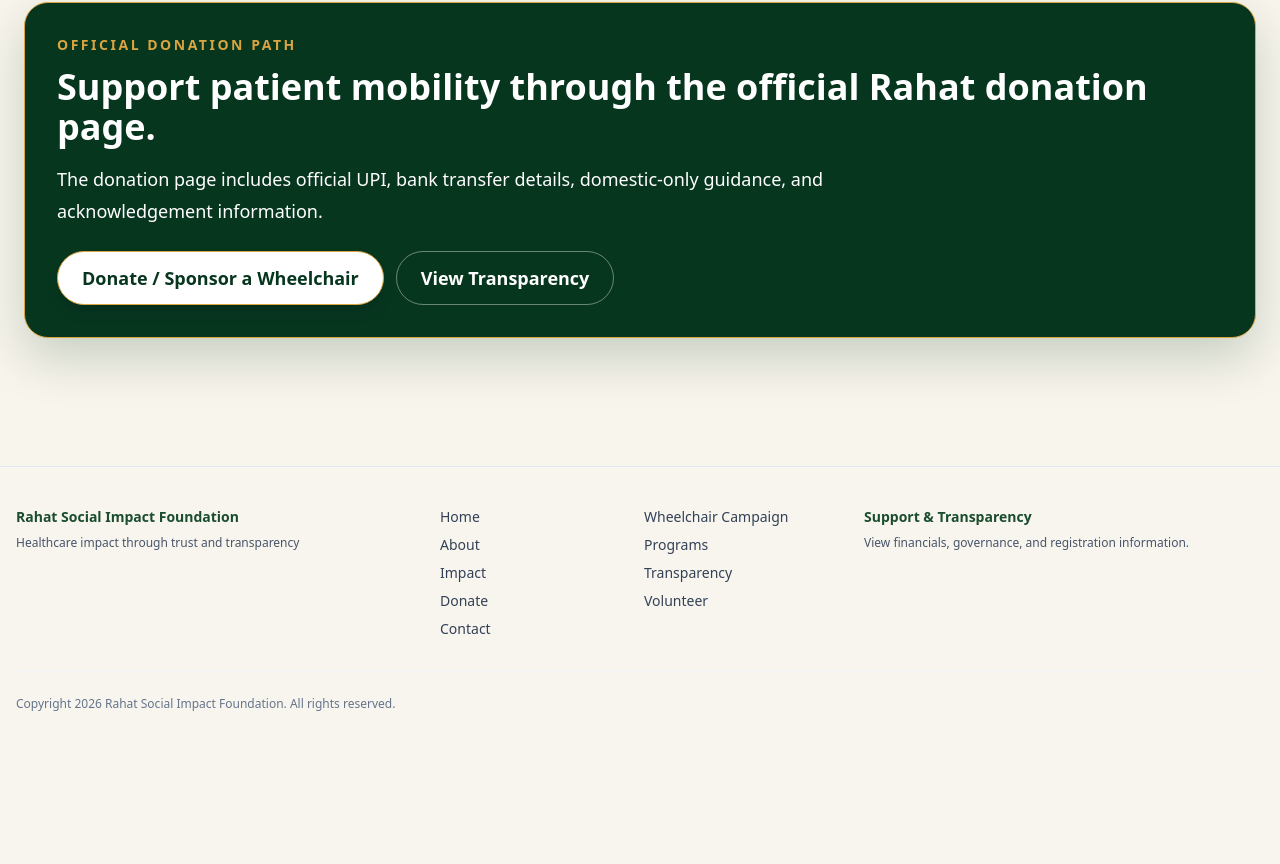
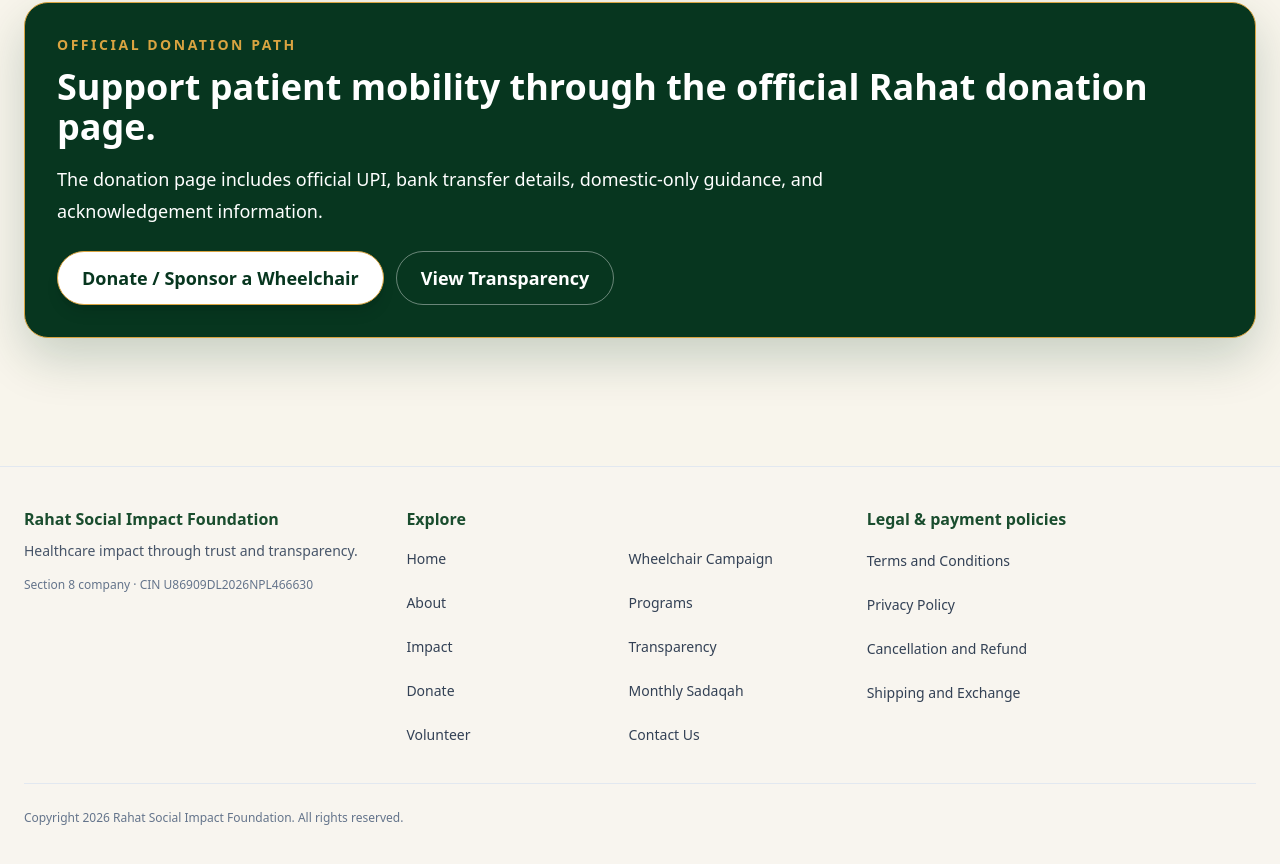
Before and after one commit to ateeb222/rahat-foundation-website, a Next.js app: page / in a window 1280 px wide. Shown: the part 2457-3321 px from the top of the page. Before the commit the page ends 3209 px from the top, so only its background shows below. Built offline with nearby package versions, Linux system fonts and the light colour scheme.

Commit message:
Publish Razorpay policy links in footer

```diff
--- a/components/layout/Footer.tsx
+++ b/components/layout/Footer.tsx
@@ -8,25 +8,35 @@
   { label: 'Impact', href: '/impact' },
   { label: 'Transparency', href: '/transparency' },
   { label: 'Donate', href: '/donate' },
+  { label: 'Monthly Sadaqah', href: '/sadaqah' },
   { label: 'Volunteer', href: '/volunteer' },
-  { label: 'Contact', href: '/contact' },
+  { label: 'Contact Us', href: '/contact' },
+];
+
+const policyLinks = [
+  { label: 'Terms and Conditions', href: '/terms-and-conditions' },
+  { label: 'Privacy Policy', href: '/privacy-policy' },
+  { label: 'Cancellation and Refund', href: '/cancellation-and-refund' },
+  { label: 'Shipping and Exchange', href: '/shipping-and-exchange' },
 ];
 
 export default function Footer() {
   return (
     <footer className="border-t border-slate-200 bg-[#F8F5EF] text-[#1F2937]">
-      <div className="mx-auto max-w-7xl px-4 py-10">
-        <div className="grid grid-cols-1 gap-6 sm:grid-cols-3">
+      <div className="mx-auto max-w-7xl px-4 py-10 sm:px-6">
+        <div className="grid grid-cols-1 gap-8 md:grid-cols-[0.9fr_1.1fr_1fr]">
           <div>
-            <p className="text-sm font-semibold text-[#1A4D2E]">Rahat Social Impact Foundation</p>
-            <p className="mt-2 text-xs text-slate-600">Healthcare impact through trust and transparency</p>
+            <p className="text-base font-bold text-[#1A4D2E]">Rahat Social Impact Foundation</p>
+            <p className="mt-2 max-w-sm text-sm leading-6 text-slate-600">Healthcare impact through trust and transparency.</p>
+            <p className="mt-3 text-xs leading-5 text-slate-500">Section 8 company · CIN U86909DL2026NPL466630</p>
           </div>
 
-          <nav className="sm:col-span-1" aria-label="Footer navigation">
-            <ul className="grid grid-cols-2 gap-2 text-sm text-slate-700">
+          <nav aria-label="Footer navigation">
+            <p className="font-bold text-[#1A4D2E]">Explore</p>
+            <ul className="mt-3 grid grid-cols-2 gap-x-4 gap-y-3 text-sm text-slate-700">
               {footerLinks.map((link) => (
                 <li key={link.href}>
-                  <Link href={link.href} className="hover:text-[#1A4D2E]">
+                  <Link href={link.href} className="inline-flex min-h-[32px] items-center hover:text-[#1A4D2E] hover:underline hover:underline-offset-4">
                     {link.label}
                   </Link>
                 </li>
@@ -34,14 +44,22 @@
             </ul>
           </nav>
 
-          <div className="text-sm text-slate-700">
-            <p className="font-semibold text-[#1A4D2E]">Support & Transparency</p>
-            <p className="mt-2 text-xs text-slate-600">View financials, governance, and registration information.</p>
-          </div>
+          <nav aria-label="Legal and payment policies">
+            <p className="font-bold text-[#1A4D2E]">Legal &amp; payment policies</p>
+            <ul className="mt-3 grid gap-2 text-sm text-slate-700">
+              {policyLinks.map((link) => (
+                <li key={link.href}>
+                  <Link href={link.href} className="inline-flex min-h-[36px] items-center hover:text-[#1A4D2E] hover:underline hover:underline-offset-4">
+                    {link.label}
+                  </Link>
+                </li>
+              ))}
+            </ul>
+          </nav>
         </div>
 
-        <div className="mt-8 border-t border-slate-100 pt-6">
-          <p className="text-xs text-slate-500">Copyright 2026 Rahat Social Impact Foundation. All rights reserved.</p>
+        <div className="mt-8 border-t border-slate-200 pt-6">
+          <p className="text-xs leading-5 text-slate-500">Copyright 2026 Rahat Social Impact Foundation. All rights reserved.</p>
         </div>
       </div>
     </footer>
```
